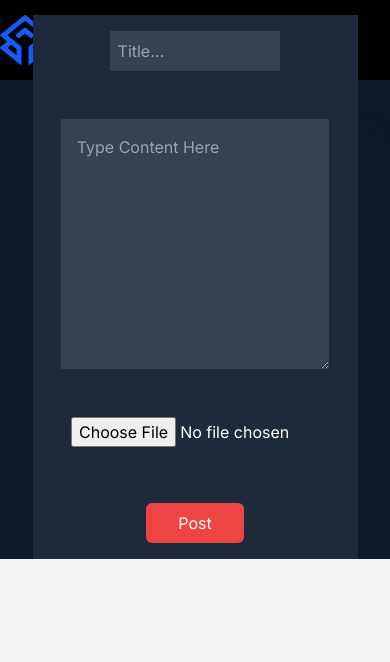
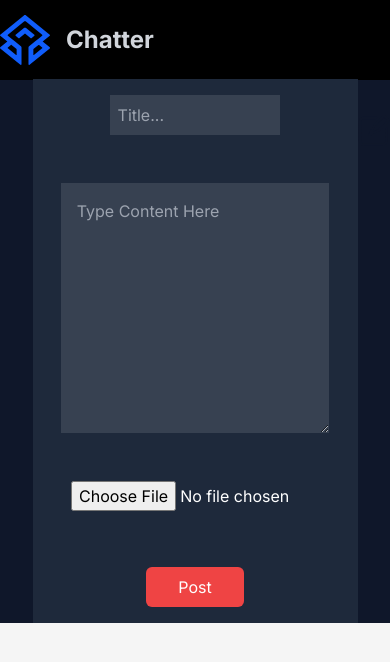
Before and after one commit to CollinXon/chatterapp, a Next.js app: page /posts/createpost in a window 390 px wide. Shown: the top 662 px of the page. Built offline with nearby package versions, Linux system fonts and the light colour scheme; no server answers.

Commit message:
Update Responsiveness

```diff
--- a/src/app/posts/[id]/page.tsx
+++ b/src/app/posts/[id]/page.tsx
@@ -65,7 +65,7 @@ export default function PostDetails() {
   if (!post) return <div className="loader"></div>;
 
   return (
-    <div className=" mt-1  space-y-10 ">
+    <div className=" mt-16  space-y-10 ">
        <div className="flex justify-center">
       {post.imageUrl && <img src={post.imageUrl} alt="post image" className="  w-11/12   " />}
       </div>
--- a/src/app/posts/createpost/postform.tsx
+++ b/src/app/posts/createpost/postform.tsx
@@ -74,7 +74,7 @@ const PostForm = () => {
 
         <form
           onSubmit={handleSubmit(handleCreatePost)}
-          className="flex flex-col  place-items-center  gap-6  bg-slate-800 w-10/12 sm:w-10/12 lg:w-10/12 max-w-full items-center text-white p-4  "
+          className="flex flex-col  place-items-center  gap-6  bg-slate-800 w-10/12 sm:w-10/12 lg:w-10/12 max-w-full items-center text-white p-4 mt-16 "
         >
 
 
```
